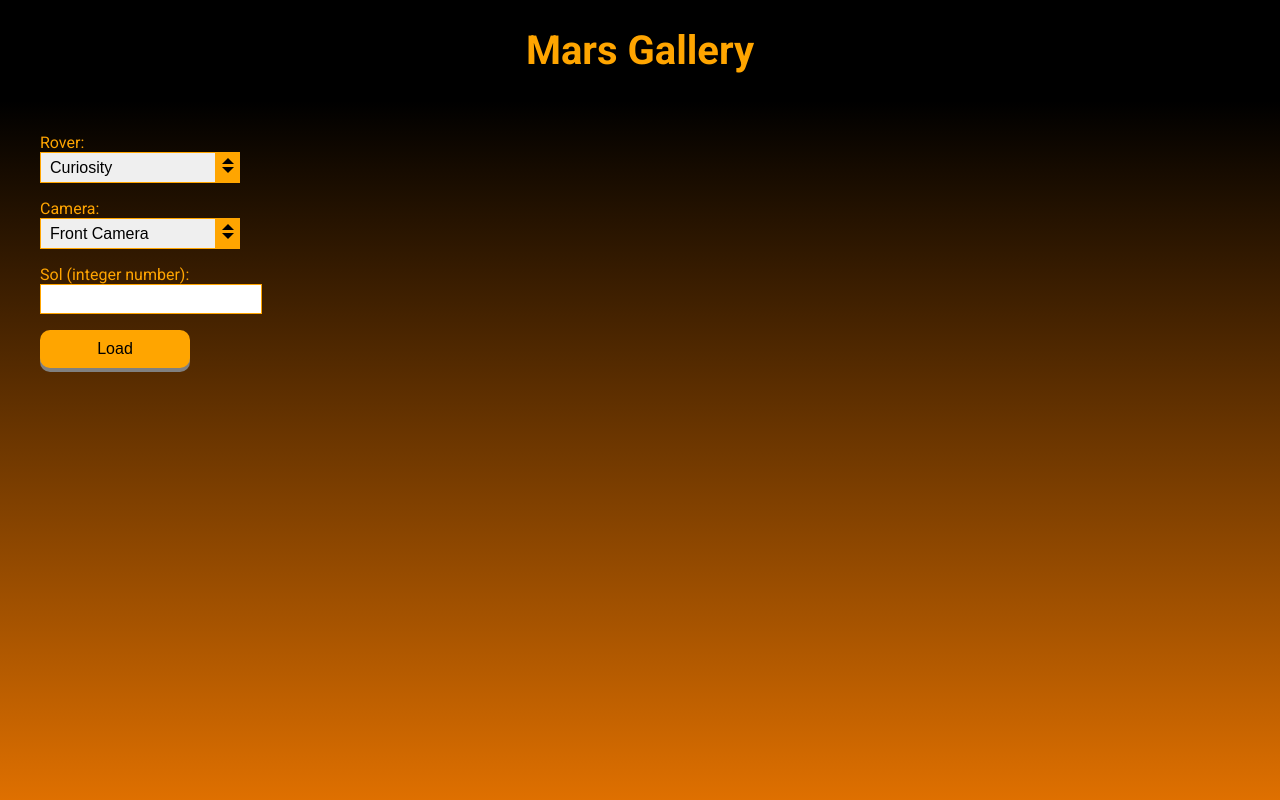
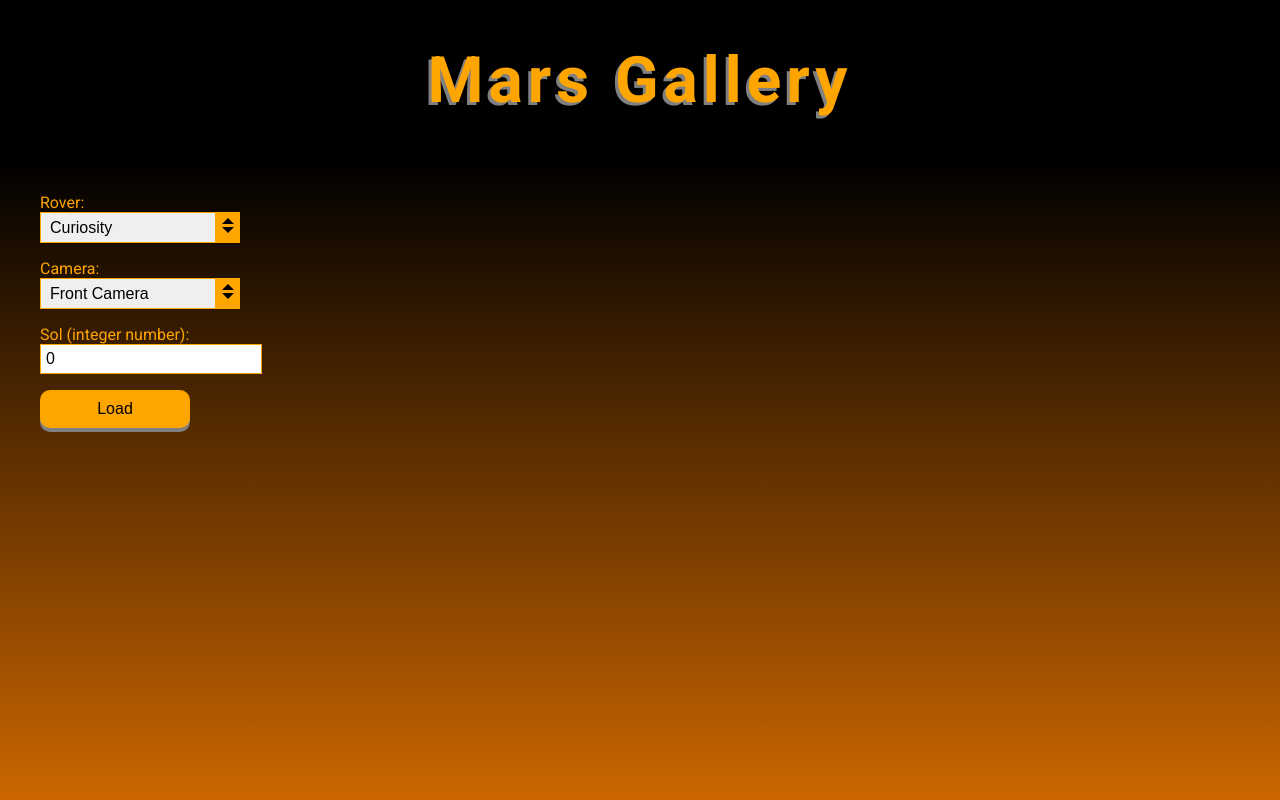
Before and after one commit to RomannaDidych/mars, a React (Create React App) app: page / in a window 1280 px wide. Shown: the top 800 px of the page. Built offline with nearby package versions, Linux system fonts and the light colour scheme.

Commit message:
changed header and photos styles

```diff
--- a/src/App.css
+++ b/src/App.css
@@ -15,6 +15,8 @@
   }
   .header h1{
     font-size: 2em;
+    letter-spacing: 3px;
+    text-shadow: -2px 2px  gray;
     font-weight: 700;
     text-align: center;
     color: orange;
@@ -29,6 +31,15 @@
 
 @media (min-width: 768px){
   .header h1{
-    font-size: 2.5em;
+    font-size: 3em;
+    text-shadow: -2.3px 2.3px  gray;
   }
 }
+
+@media (min-width: 992px){
+  .header h1{
+    font-size: 4em;
+    letter-spacing: 5px;
+    text-shadow: -3px 3px  gray;
+  }
+}
--- a/src/Components/Sidebar/Photo/Photo.module.css
+++ b/src/Components/Sidebar/Photo/Photo.module.css
@@ -4,6 +4,9 @@
 		padding: 5px;
 		background-color: gray;
 		margin: .3em;
+		display: flex;
+		justify-content: center;
+		align-items: center;
 	}
 	.img{
 		max-width: 100%;
--- a/src/Components/Sidebar/Sidebar.jsx
+++ b/src/Components/Sidebar/Sidebar.jsx
@@ -7,14 +7,15 @@ class Sidebar extends Component {
 	constructor() {
 		super();
 		this.isButtonVisible = false;
+		this.isButtonDisabled = false;
 		this.allPhotosSRC = [];
 		this.rover = 'curiosity';
 		this.camera = 'fhaz';
-		this.sol = '';
+		this.sol = 0;
 		this.page = 1;
 		this.state = {
 			photosSRC: [],
-			endPage: false
+			//endPage: false
 		}
 
 	}
@@ -36,7 +37,7 @@ class Sidebar extends Component {
 		console.log(currentURL);
 		const response = await fetch(currentURL);
     	const items = await response.json();
-    	//console.log(items);
+    	console.log(items);
     	const arr = items.photos.map((obj) => (obj.img_src));
     	console.log(`intro getData ${arr.length}; ${arr}`);
     	return arr;
@@ -44,18 +45,20 @@ class Sidebar extends Component {
 
 	getFirstPage = async () =>{
 		this.allPhotosSRC = [];
-    	/*const arrSRC = await this.getData();
-    	console.log(`after getData ${arrSRC}`);
+    	const arrSRC = await this.getData();
+    	//console.log(`after getData ${arrSRC}`);
     	this.isButtonVisible = arrSRC.length===0 ? false : true;
-    	const end = (arrSRC.length<25) ? true : false;
+    	//const end = (arrSRC.length<25) ? true : false;
     	this.allPhotosSRC = arrSRC;
-    	const arr = this.allPhotosSRC;*/
-    	let arrSRC = [];
+    	const arr = this.allPhotosSRC;
+    	/*let arrSRC = [];
     	for(let i=0;i<=24;i++){
     		arrSRC.push(`https://i.redd.it/zf8uugiibym31.jpg`);
-    	};
-    	this.isButtonVisible = arrSRC.length===0 ? false : true;
-    	this.setState({ photosSRC: arrSRC/*,  endPage: end*/});
+    	};*/
+
+    	//this.isButtonVisible = arrSRC.length===0 ? false : true;
+    	this.isButtonDisabled = (arrSRC.length<25) ? true : false;
+    	 await this.setState({ photosSRC: arrSRC});
 	}
 
 	selectCamera = (e) => {
@@ -73,16 +76,18 @@ class Sidebar extends Component {
 	getNextPage =  async () =>{
 		if (!this.state.endPage){
 			this.page++;
-			//const url = this.getURL();
-			/*const newArrSRC = await this.getData();
+			const url = this.getURL();
+			const newArrSRC = await this.getData();
     		const arr = this.allPhotosSRC.concat(newArrSRC);
     		this.allPhotosSRC = arr;
-    		const end = (newArrSRC.length<25) ? true : false;*/
-    		let arr = [];
-    	for(let i=0;i<=24;i++){
+    		//const end = (newArrSRC.length<25) ? true : false;
+    		/*let arr = [];
+    	for(let i=0;i<=15;i++){
     		arr.push(`https://i.redd.it/zf8uugiibym31.jpg`);
-    	};
-    		this.setState({ photosSRC: arr/*,  endPage: end*/});
+    	};*/
+    	this.isButtonDisabled = (arr.length<25) ? true : false;
+    	const newArr = this.allPhotosSRC.concat(arr);
+    	await this.setState({ photosSRC: arr/*,  endPage: end*/});
 		}
 	}
 
@@ -146,7 +151,7 @@ class Sidebar extends Component {
             			<Photo src={sorce}  />
           ))}
 					</div>
-					<button  onClick={this.getNextPage} className={`${this.isButtonVisible ? styles.btnLoadMore : styles.btnUnvisible}`}>Load more</button>
+					<button  onClick={this.getNextPage} className={`${this.isButtonVisible ? styles.btnLoadMore : styles.btnUnvisible}`} disabled={this.isButtonDisabled}>Load more</button>
 				</div>
 			</div>
 			)
--- a/src/Components/Sidebar/Sidebar.module.css
+++ b/src/Components/Sidebar/Sidebar.module.css
@@ -99,9 +99,10 @@
 	  box-shadow: 0 1.5px gray;
 	  transform: translateY(2px);
 	}
-	/*.btnLoadMore{
-		display: none;
-	}*/
+	.btnLoadMore:disabled{
+		box-shadow: 0 4px gray;
+		background-color: lightgray;
+	}
 	.gallery{
 		width: 90%;
 		margin: 0 auto;
```
